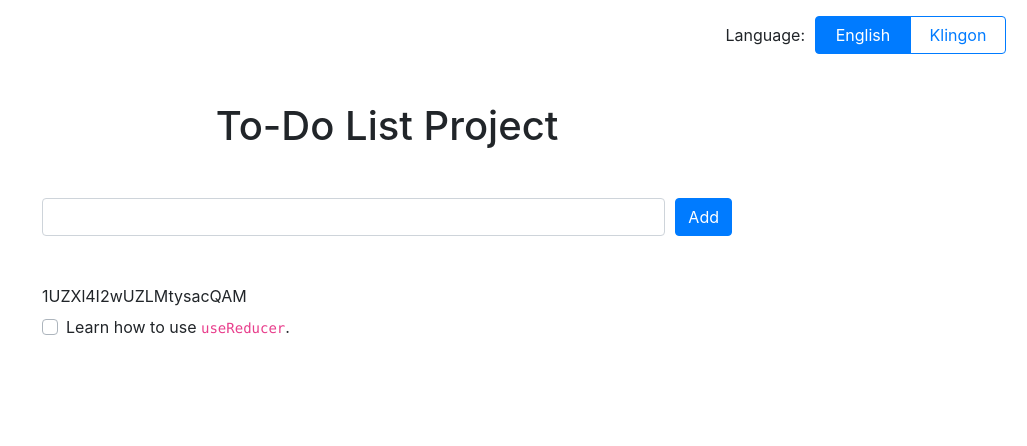
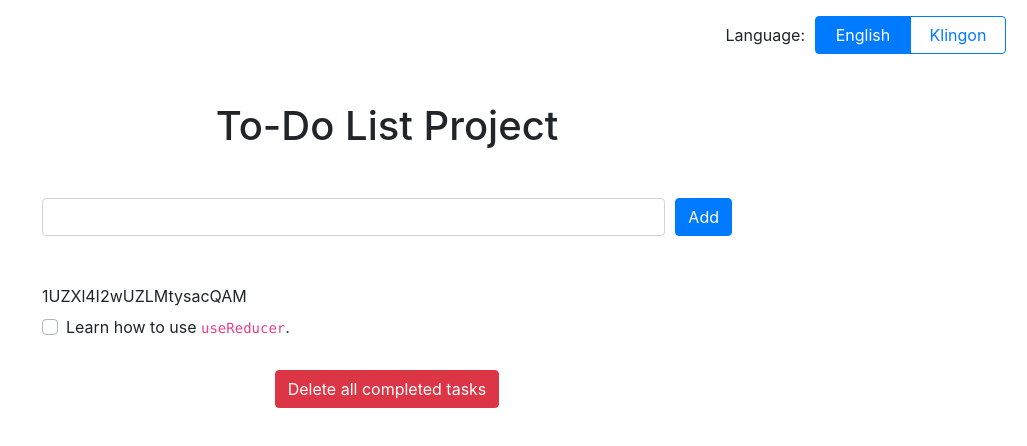
Before and after one commit to PacktPublishing/Architecting-Enterprise-React-Applications-with-Hooks, a Next.js app: page / in a window 1280 px wide. Shown: the top 446 px of the page, without its empty margins (253-1280 px from the left). Built offline with nearby package versions, Linux system fonts and the light colour scheme.

Commit message:
Add "delete all complete" button

```diff
--- /dev/null
+++ b/components/DeleteAllCompleteButton.jsx
@@ -0,0 +1,20 @@
+import React, { useContext } from "react";
+import { Button } from "react-bootstrap";
+import { LocalizationContext } from "../contexts/localization";
+import { TASK_ACTIONS } from "../reducers/todoListReducer";
+
+const { DELETE_ALL_COMPLETE } = TASK_ACTIONS;
+
+export default function DeleteAllCompleteButton({ dispatch, ...props }) {
+  const { localizedStrings } = useContext(LocalizationContext);
+
+  return (
+    <Button
+      variant="danger"
+      onClick={() => dispatch({ type: DELETE_ALL_COMPLETE })}
+      {...props}
+    >
+      {localizedStrings.deleteAllComplete}
+    </Button>
+  );
+}
--- a/components/TodoList.jsx
+++ b/components/TodoList.jsx
@@ -1,9 +1,9 @@
 import React from "react";
 import TodoItem from "./TodoItem";
 
-export default function TodoList({ tasks, dispatch }) {
+export default function TodoList({ tasks, dispatch, ...containerProps }) {
   return (
-    <>
+    <div {...containerProps}>
       {tasks
         .map(({ description, complete }, key) => (
           <TodoItem
@@ -16,6 +16,6 @@ export default function TodoList({ tasks, dispatch }) {
           </TodoItem>
         ))
         .toArray()}
-    </>
+    </div>
   );
 }
--- a/localization.json
+++ b/localization.json
@@ -1,6 +1,7 @@
 {
   "en-US": {
     "add": "Add",
+    "deleteAllComplete": "Delete all completed tasks",
     "deleteTask": "Delete task",
     "projectTitle": "To-Do List Project",
     "inputLabel": "To-do item input",
@@ -12,6 +13,7 @@
   },
   "tlh": {
     "add": "boq",
+    "deleteAllComplete": "ghotvam ghotvam",
     "deleteTask": "Dov'a'",
     "projectTitle": "DaytuqQo'qoq",
     "inputLabel": "'e' yIlIjQo', ghaH'e'",
--- a/pages/index.jsx
+++ b/pages/index.jsx
@@ -5,6 +5,7 @@ import { LocalizationContext } from "../contexts/localization";
 import LanguageSelect from "../components/LanguageSelect";
 import TodoInput from "../components/TodoInput";
 import TodoList from "../components/TodoList";
+import DeleteAllCompleteButton from "../components/DeleteAllCompleteButton";
 import todoListReducer, { initialTasks } from "../reducers/todoListReducer";
 
 export default function Home() {
@@ -20,14 +21,17 @@ export default function Home() {
 
       <LanguageSelect />
 
-      <Container fluid style={{ maxWidth: "720px" }} className="mt-5">
-        <h1 className="mb-5" style={{ textAlign: "center" }}>
-          {localizedStrings.projectTitle}
-        </h1>
+      <Container fluid style={{ maxWidth: "720px" }} className="mt-5 mb-4">
+        <h1 className="mb-5 text-center">{localizedStrings.projectTitle}</h1>
 
         <TodoInput dispatch={dispatch} className="mb-5" />
 
-        <TodoList tasks={tasks} dispatch={dispatch} />
+        <TodoList tasks={tasks} dispatch={dispatch} className="mb-4" />
+
+        <DeleteAllCompleteButton
+          dispatch={dispatch}
+          className="d-block mx-auto"
+        />
       </Container>
     </>
   );
```
